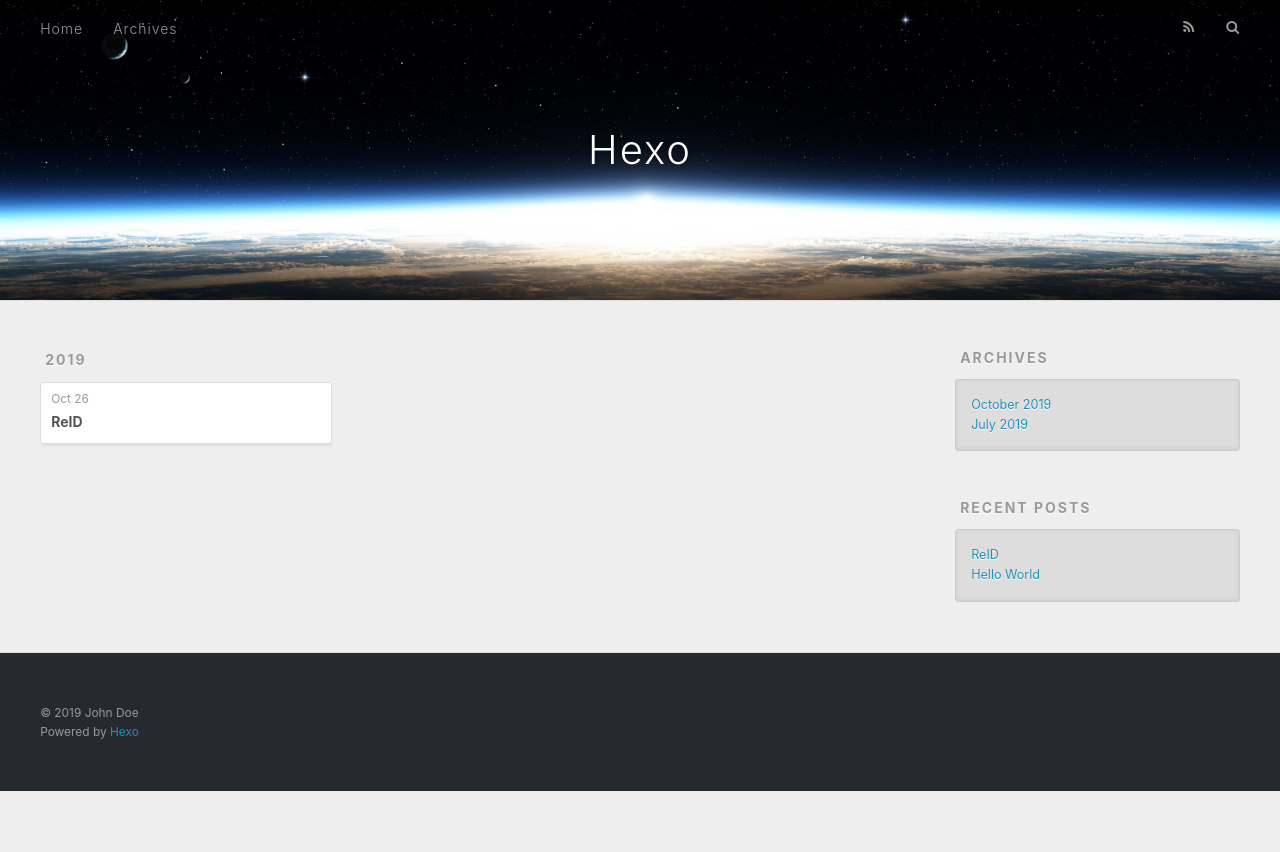
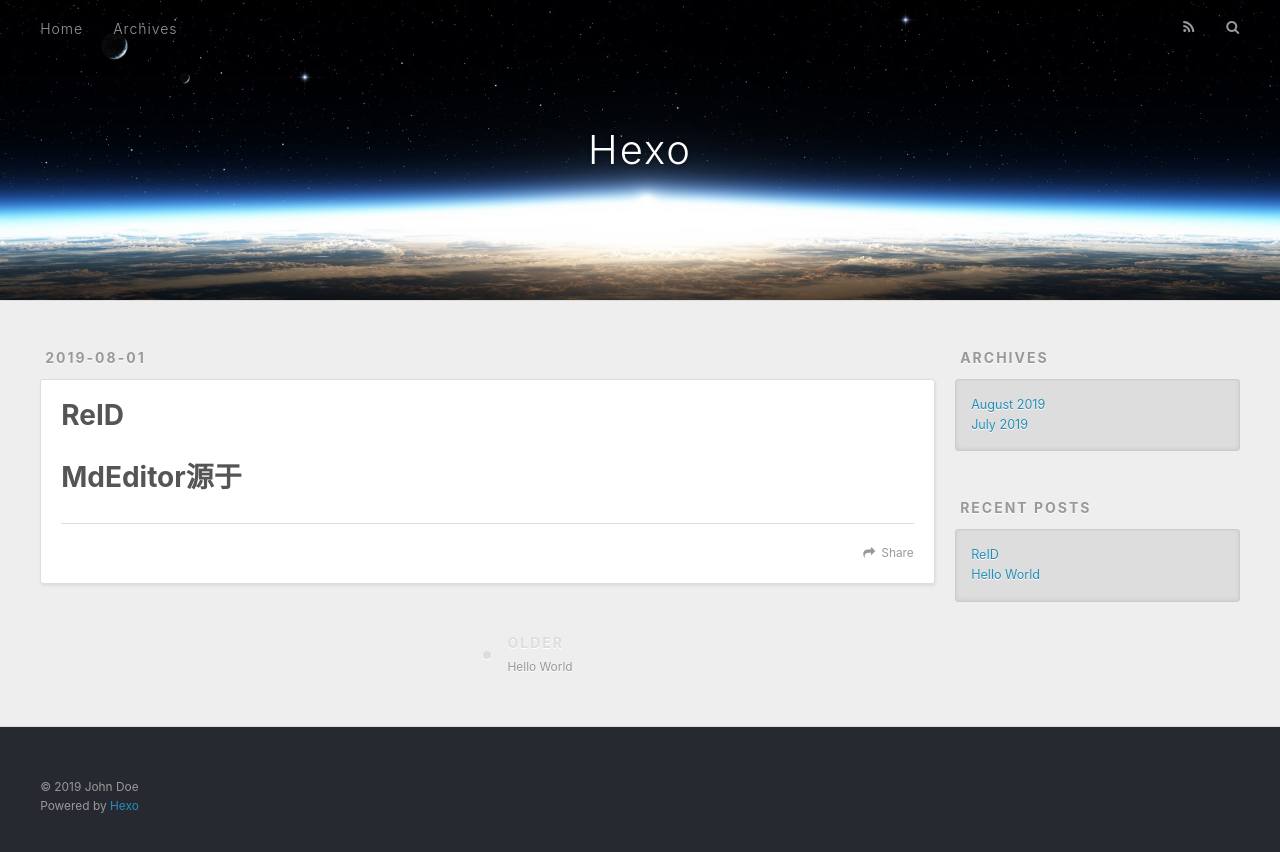
Before and after one commit to Rockdow/Rockdow.github.io, a plain HTML site: page 2019/08/01/123/index.html in a window 1280 px wide. Before the commit the page ends 800 px from the top, so only its background shows below. Drawn offline with nearby package versions, Linux system fonts and the light colour scheme.

Commit message:
Site updated: 2019-10-26 21:29:20

```diff
--- a/archives/2019/10/index.html
+++ b/2019/08/01/123/index.html
@@ -5,15 +5,19 @@
 
 
 
-  <title>Archives: 2019/10 | Hexo</title>
+  <title>ReID | Hexo</title>
   <meta name="viewport" content="width=device-width, initial-scale=1, maximum-scale=1">
-  <meta property="og:type" content="website">
-<meta property="og:title" content="Hexo">
-<meta property="og:url" content="http://yoursite.com/archives/2019/10/index.html">
+  <meta name="description" content="MdEditor源于">
+<meta property="og:type" content="article">
+<meta property="og:title" content="ReID">
+<meta property="og:url" content="http://yoursite.com/2019/08/01/123/index.html">
 <meta property="og:site_name" content="Hexo">
+<meta property="og:description" content="MdEditor源于">
 <meta property="og:locale" content="default">
+<meta property="og:updated_time" content="2019-10-26T13:28:26.647Z">
 <meta name="twitter:card" content="summary">
-<meta name="twitter:title" content="Hexo">
+<meta name="twitter:title" content="ReID">
+<meta name="twitter:description" content="MdEditor源于">
 
     <link rel="alternate" href="/atom.xml" title="Hexo" type="application/atom+xml">
 
@@ -60,40 +64,51 @@
   </div>
 </header>
       <div class="outer">
-        <section id="main">
+        <section id="main"><article id="post-123" class="article article-type-post" itemscope itemprop="blogPost">
+  <div class="article-meta">
+    <a href="/2019/08/01/123/" class="article-date">
+  <time datetime="2019-07-31T16:00:00.000Z" itemprop="datePublished">2019-08-01</time>
+</a>
+
+  </div>
+  <div class="article-inner">
 
 
+      <header class="article-header">
 
 
-
-
-      <section class="archives-wrap">
-        <div class="archive-year-wrap">
-          <a href="/archives/2019" class="archive-year">2019</a>
-        </div>
-        <div class="archives">
-
-    <article class="archive-article archive-type-post">
-  <div class="archive-article-inner">
-    <header class="archive-article-header">
-      <a href="/2019/10/26/123/" class="archive-article-date">
-  <time datetime="2019-10-26T13:20:59.024Z" itemprop="datePublished">Oct 26</time>
-</a>
-
-
-    <h1 itemprop="name">
-      <a class="archive-article-title" href="/2019/10/26/123/">ReID</a>
+    <h1 class="article-title" itemprop="name">
+      ReID
     </h1>
 
 
-    </header>
-  </div>
-</article>
+      </header>
+
+    <div class="article-entry" itemprop="articleBody">
+
+        <h1 id="MdEditor源于"><a href="#MdEditor源于" class="headerlink" title="MdEditor源于"></a>MdEditor源于</h1>
+
+    </div>
+    <footer class="article-footer">
+      <a data-url="http://yoursite.com/2019/08/01/123/" data-id="ck27li5vn0000jcv2mrs9ehy6" class="article-share-link">Share</a>
 
 
-    </div></section>
+    </footer>
+  </div>
 
 
+<nav id="article-nav">
+
+
+    <a href="/2019/07/10/hello-world/" id="article-nav-older" class="article-nav-link-wrap">
+      <strong class="article-nav-caption">Older</strong>
+      <div class="article-nav-title">Hello World</div>
+    </a>
+
+</nav>
+
+
+</article>
 
 </section>
 
@@ -111,7 +126,7 @@
   <div class="widget-wrap">
     <h3 class="widget-title">Archives</h3>
     <div class="widget">
-      <ul class="archive-list"><li class="archive-list-item"><a class="archive-list-link" href="/archives/2019/10/">October 2019</a></li><li class="archive-list-item"><a class="archive-list-link" href="/archives/2019/07/">July 2019</a></li></ul>
+      <ul class="archive-list"><li class="archive-list-item"><a class="archive-list-link" href="/archives/2019/08/">August 2019</a></li><li class="archive-list-item"><a class="archive-list-link" href="/archives/2019/07/">July 2019</a></li></ul>
     </div>
   </div>
 
@@ -124,7 +139,7 @@
       <ul>
 
           <li>
-            <a href="/2019/10/26/123/">ReID</a>
+            <a href="/2019/08/01/123/">ReID</a>
           </li>
 
           <li>
```
Also changed, not shown: 2019/07/10/hello-world/index.html (+3 -3 lines), archives/2019/07/index.html (+2 -2 lines), archives/2019/08/index.html (renamed from 2019/10/26/123/index.html, +31 -43 lines), archives/2019/index.html (+5 -5 lines), archives/index.html (+5 -5 lines), index.html (+7 -7 lines).
